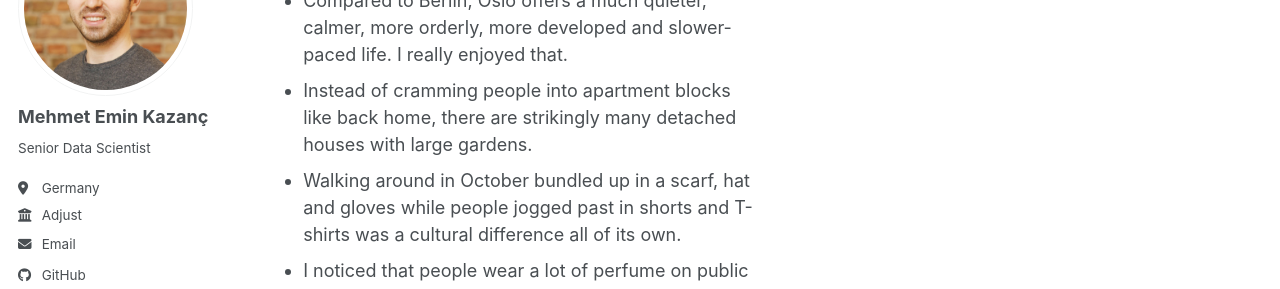
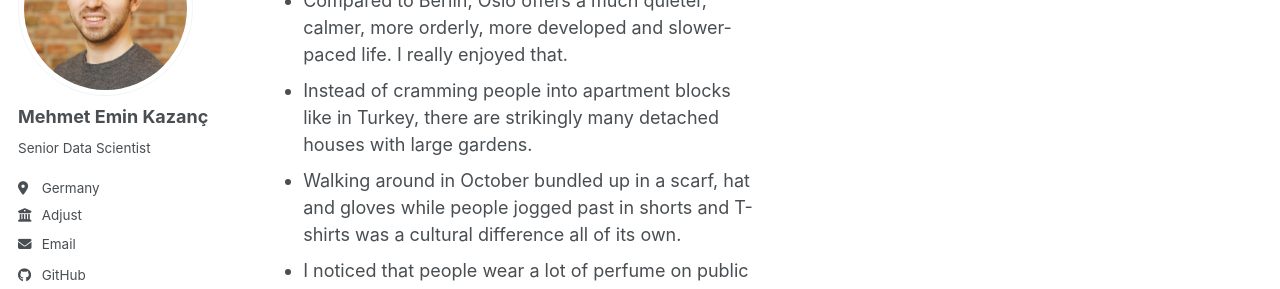
Before and after one commit to mekazanc/mekazanc.github.io, a Jekyll site: the page built from _pages/travel.md, in a window 1280 px wide and 900 px high, scrolled down 2112 px. Shown: the part 180-469 px from the top of the window. Built offline with Jekyll 4.4.1, drawn with Linux system fonts in a browser that asks for light colours; a style sheet for code colours, icons or effects is not loaded.

Commit message:
fix oslo

```diff
--- a/_data/travel.yml
+++ b/_data/travel.yml
@@ -68,7 +68,7 @@
     - "Within 30 minutes of the city center you can reach lakes, forests or ski areas. This balance between city and nature is truly special. It was surprising to see families take the city bus to Nordmarka with their ski gear, go skiing, and ride back home."
     - "The tap water is clean and tastes great. Drinking straight from the tap is common and safe."
     - "Compared to Berlin, Oslo offers a much quieter, calmer, more orderly, more developed and slower-paced life. I really enjoyed that."
-    - "Instead of cramming people into apartment blocks like back home, there are strikingly many detached houses with large gardens."
+    - "Instead of cramming people into apartment blocks like in Turkey, there are strikingly many detached houses with large gardens."
     - "Walking around in October bundled up in a scarf, hat and gloves while people jogged past in shorts and T-shirts was a cultural difference all of its own."
     - "I noticed that people wear a lot of perfume on public transport."
     - "Libraries have dedicated spaces for strollers and nursing rooms, which was a very thoughtful touch."
```
